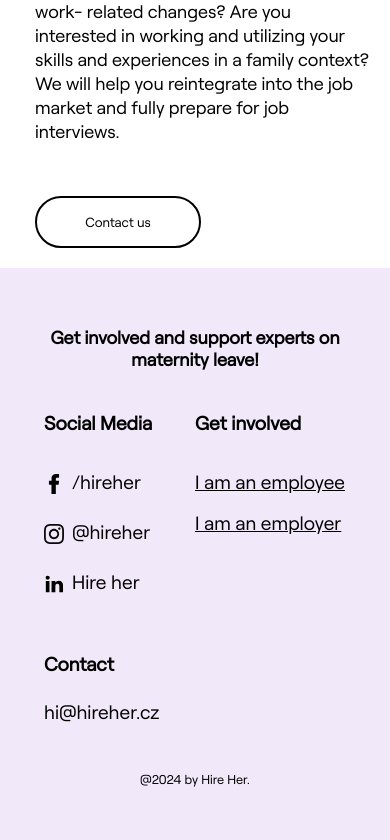
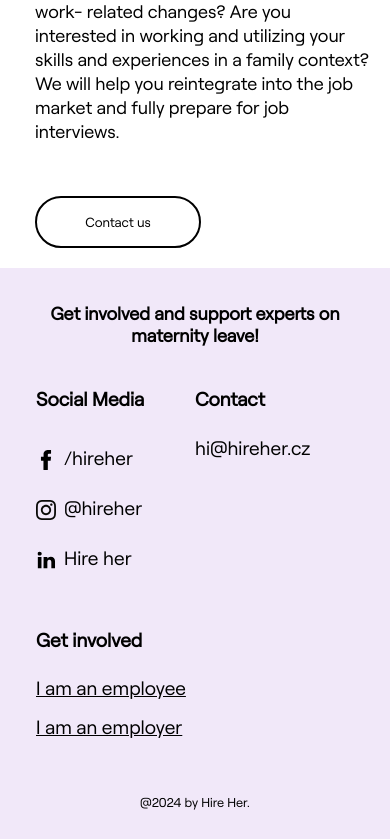
Before and after one commit to s0lena/hire-her, a React (Vite) app: page /employee-section in a window 390 px wide. Shown: the part 1607-2447 px from the top of the page. Built offline with nearby package versions, Linux system fonts and the light colour scheme.

Commit message:
Footer styling made 3 columns+responsive

```diff
--- a/src/components/Footer/index.jsx
+++ b/src/components/Footer/index.jsx
@@ -8,7 +8,7 @@ export const Footer = () => {
       <footer className="footer" id="footer">
         <h3>Get involved and support experts on maternity leave!</h3>
         <div className="footer-container">
-          <div className="left-column">
+          <div className="footer-column">
             <section className="social-media">
               <h4>Social Media</h4>
               <div className="social-media__row">
@@ -57,6 +57,8 @@ export const Footer = () => {
                 </a>
               </div>
             </section>
+          </div>
+          <div className="footer-column">
             <section className="contact" id="contact">
               <h4>Contact</h4>
               <div className="contact__row">
@@ -64,7 +66,8 @@ export const Footer = () => {
               </div>
             </section>
           </div>
-          <div className="right-column">
+
+          <div className="footer-column">
             <section className="get-involved">
               <h4>Get involved</h4>
               <Link to="/employee-section" className="get-involved__employee">
--- a/src/components/Footer/style.css
+++ b/src/components/Footer/style.css
@@ -1,6 +1,6 @@
 .footer {
   font-family: "Roobert";
-  padding: 2.5rem 1.5rem;
+  padding: 2.5rem 5rem;
   font-size: 1.2rem;
   display: flex;
   flex-direction: column;
@@ -18,16 +18,15 @@
 
 .footer-container {
   display: flex;
-  justify-content: space-between;
+  justify-content: center;
   width: 100%;
-  padding: 0 100px;
+  flex-wrap: wrap;
 }
 
-.left-column,
-.right-column {
+.footer-column {
   display: flex;
   flex-direction: column;
-  width: 45%;
+  width: 30%;
 }
 
 .social-media,
@@ -35,7 +34,6 @@
 .get-involved {
   display: flex;
   flex-direction: column;
-  align-items: flex-start;
   width: 100%;
 }
 
@@ -43,18 +41,15 @@
   align-items: flex-end;
 }
 
-.contact__row,
 .social-media__row {
   display: flex;
-  align-items: center;
   margin-bottom: 1rem;
-  width: 100%;
 }
 
-.contact__detail,
-.social-media__row span {
-  display: inline-block;
-  height: 1.2rem;
+.contact {
+  display: flex;
+  flex-direction: column;
+  align-items: center;
 }
 
 .icon {
@@ -69,8 +64,10 @@
 .get-involved__employer {
   color: black;
   text-decoration: underline;
-  margin-bottom: 0.5rem;
+  margin-bottom: 1rem;
+  margin-top: 0;
 }
+
 
 .footer-note {
   margin-top: 1.5rem;
@@ -79,81 +76,24 @@
   width: 100%;
 }
 
-/* Media query for mobile devices with max width of 360px */
-@media (max-width: 360px) {
-  .footer-container {
-    flex-direction: row;
-    flex-wrap: wrap;
-    align-items: flex-start;
-    padding: 0;
+
+@media (max-width: 700px) {
+  .footer {
+    padding: 1rem;
+    justify-content: center;
   }
 
-  .left-column,
-  .right-column {
-    width: 50%;
+  .footer-container {
+    align-items: flex-start;
+    padding: 0 20px;
+    justify-content: flex-start;
+  }
+  .footer-column {
+    width:50%;
   }
 
   .social-media,
-  .contact,
-  .get-involved {
-    width: 100%;
-    margin-bottom: 1rem;
-  }
-
-  .social-media {
-    align-items: flex-start;
-  }
-
-  .contact {
-    align-items: flex-start;
-  }
-
-  .get-involved {
-    align-items: flex-start;
-    align-self: flex-start;
-  }
-
-  .contact__row,
-  .social-media__row {
-    flex-direction: row;
-    align-items: center;
-    width: 100%;
-  }
-
-  .contact__detail,
-  .social-media__row span {
-    height: auto;
-    text-align: left;
-  }
-
-  .icon {
-    margin-right: 0.5rem;
-  }
-
-  .get-involved__employee,
-  .get-involved__employer {
-    text-align: left;
-  }
-
-  .footer-note {
-    margin-top: 1rem;
-    font-size: 0.7rem;
-  }
-}
-
-@media (min-width: 361px) and (max-width: 600px) {
-  .footer-container {
-    flex-direction: row;
-    align-items: flex-start;
-    padding: 0 20px;
-  }
-
-  .left-column,
-  .right-column {
-    width: 100%;
-  }
-
-  .social-media,
+  .social-media__row,
   .contact,
   .get-involved {
     width: 100%;
@@ -172,30 +112,4 @@
     align-items: flex-start;
   }
 
-  .contact__row,
-  .social-media__row {
-    flex-direction: row;
-    align-items: center;
-    width: 100%;
-  }
-
-  .contact__detail,
-  .social-media__row span {
-    height: auto;
-    text-align: left;
-  }
-
-  .icon {
-    margin-right: 0.5rem;
-  }
-
-  .get-involved__employee,
-  .get-involved__employer {
-    text-align: left;
-  }
-
-  .footer-note {
-    margin-top: 1rem;
-    font-size: 0.8rem;
-  }
 }
--- a/src/components/Header/style.css
+++ b/src/components/Header/style.css
@@ -65,7 +65,7 @@ a.active {
 }
 
 
-@media (max-width: 860px) {
+@media (max-width: 990px) {
     header {
         width: 100vw;
         display: flex;
```
